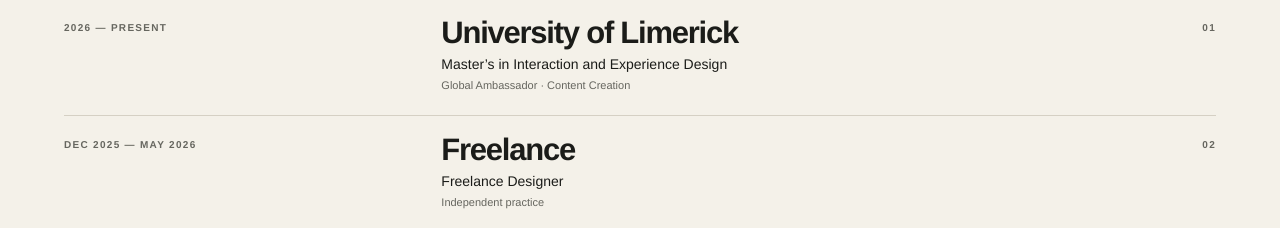
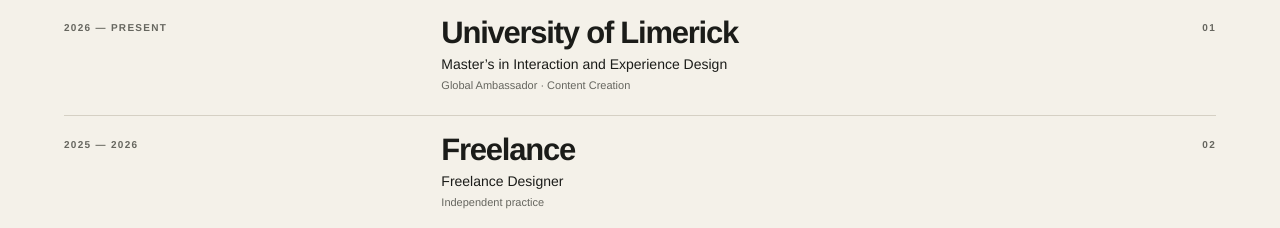
Before and after one commit to atharvap99/portfolio26, a React (Vite) app: page /about in a window 1280 px wide. Shown: the part 1220-1448 px from the top of the page. Built offline with nearby package versions, Linux system fonts and the light colour scheme.

Commit message:
Simplify freelance experience dates

```diff
--- a/src/pages/About.tsx
+++ b/src/pages/About.tsx
@@ -41,7 +41,7 @@ const experiences = [
     detail: 'Global Ambassador · Content Creation',
   },
   {
-    years: 'DEC 2025 — MAY 2026',
+    years: '2025 — 2026',
     company: 'Freelance',
     role: 'Freelance Designer',
     detail: 'Independent practice',
```
